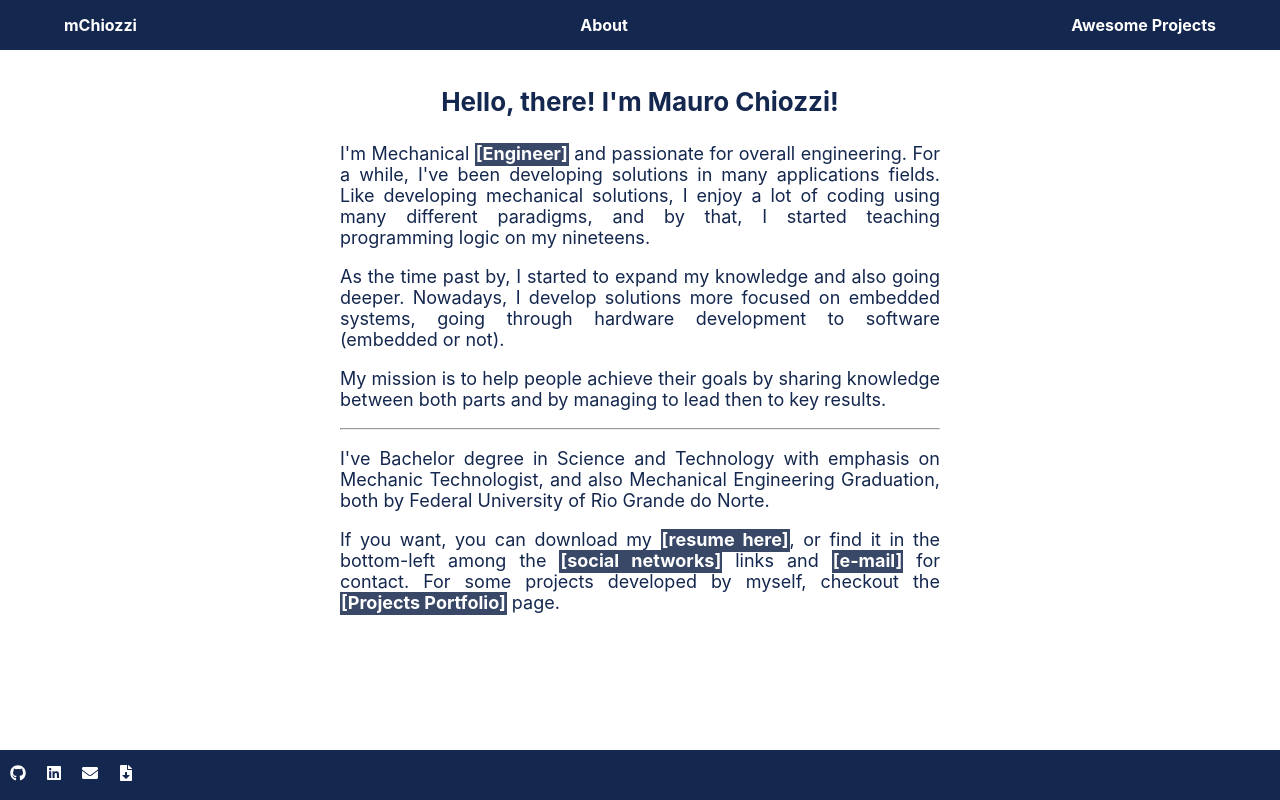
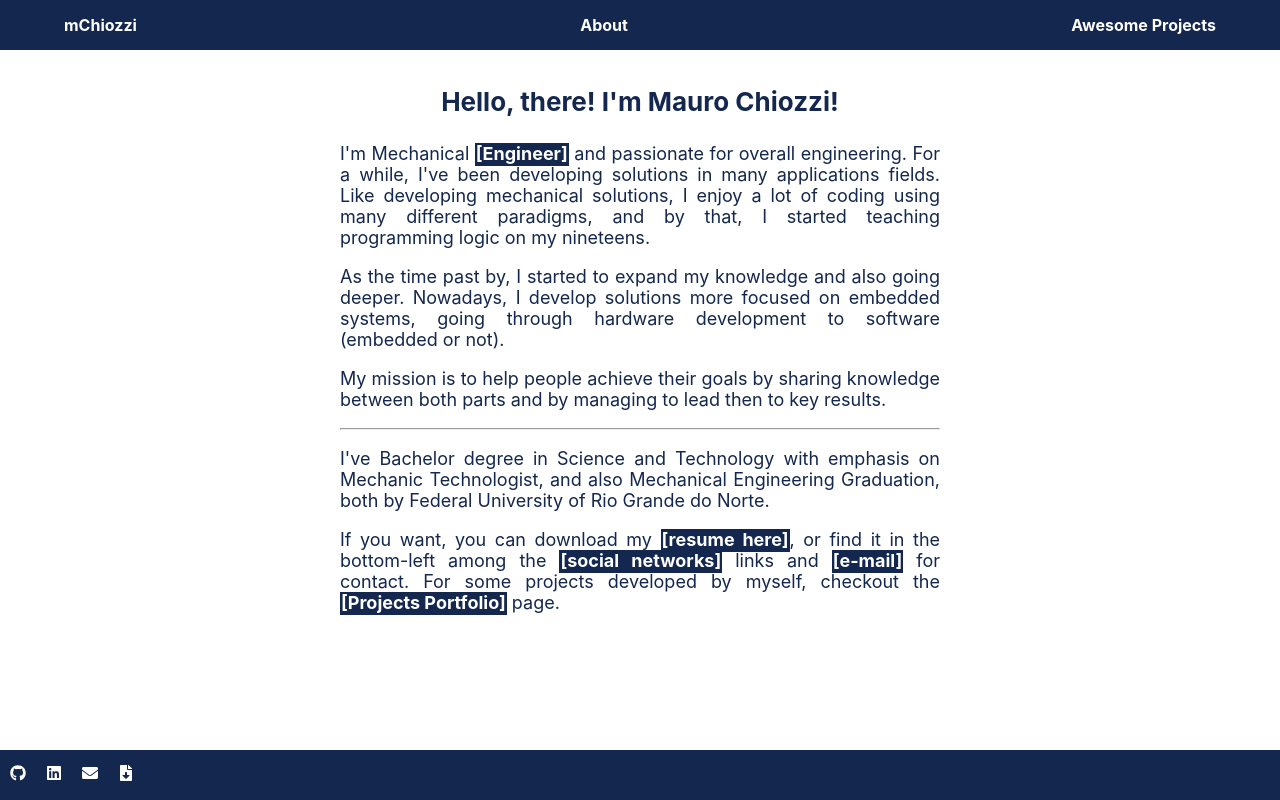
Before and after one commit to maurochiozzi/maurochiozzi.github.io, a React (Create React App) app: page /about in a window 1280 px wide. Built offline with nearby package versions, Linux system fonts and the light colour scheme.

Commit message:
fix minor issues

```diff
--- a/src/pages/about/styles.js
+++ b/src/pages/about/styles.js
@@ -10,7 +10,7 @@ export const Content = styled.div`
   .highlight {
     font-weight: bold;
     color: #ffffff;
-    background: #394867;
+    background: #14274e;
     padding: 0px 1px 2px 1px;
   }
 
--- a/src/pages/notfound/styles.js
+++ b/src/pages/notfound/styles.js
@@ -5,6 +5,7 @@ export const Content = styled.div`
     position: relative;
 
     background-color: #14274e;
+    color: white;
 
     margin-top: 30%;
     margin-left: 10%;
```
